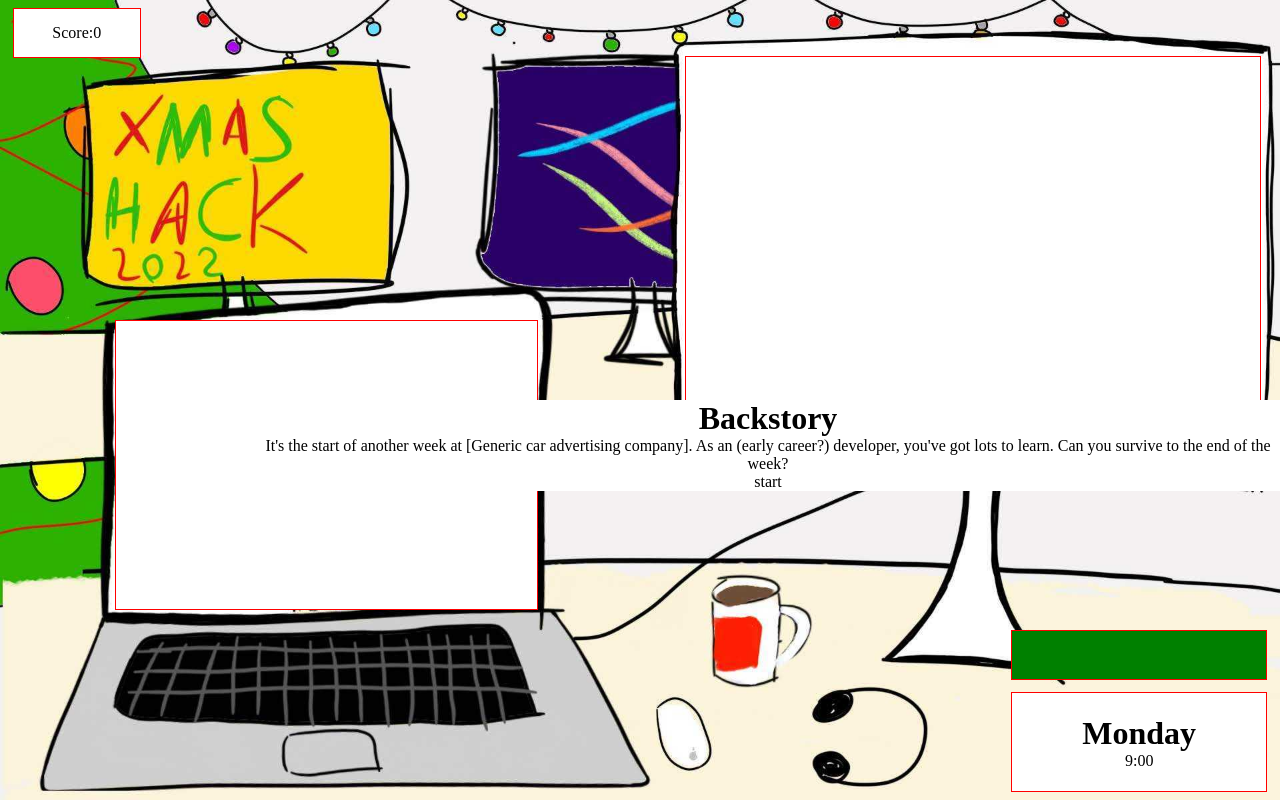
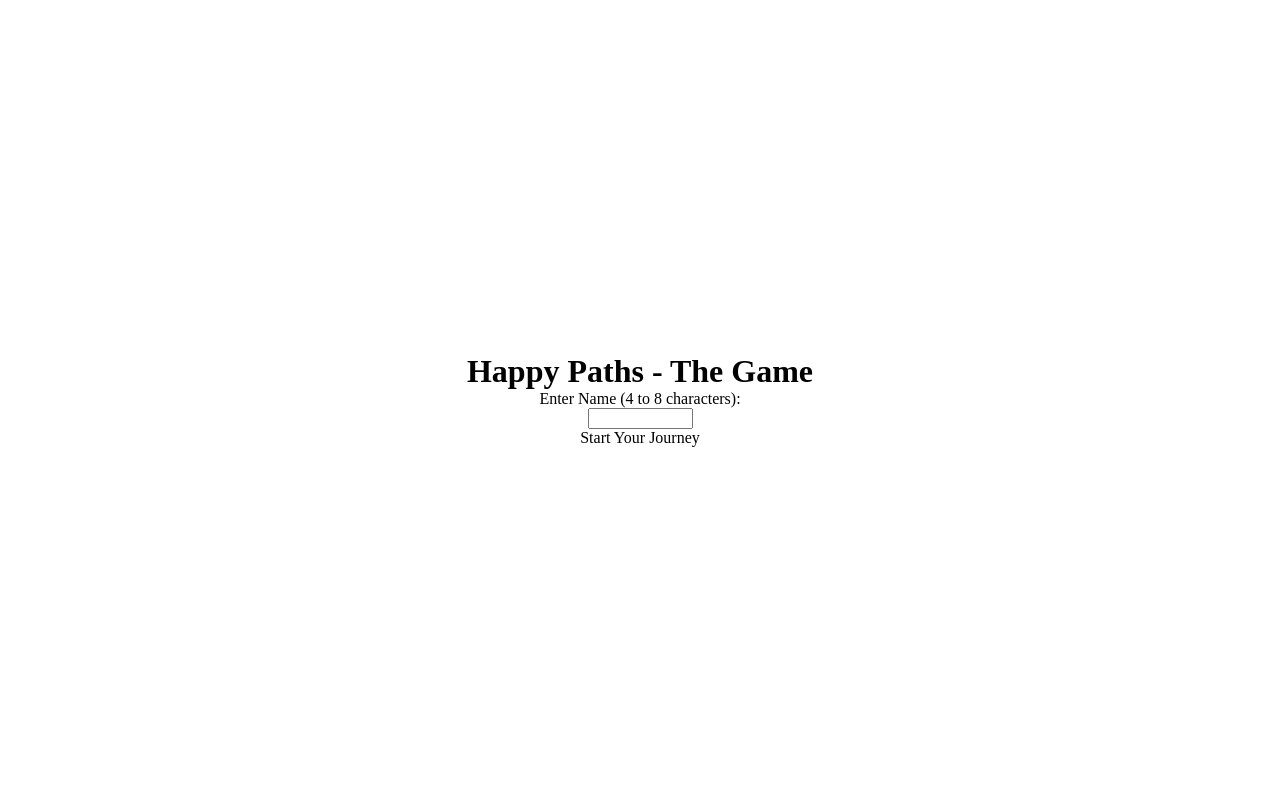
Before and after one commit to TashanDuncan/happy-paths, a Svelte app: page / in a window 1280 px wide. Built offline with nearby package versions, Linux system fonts and the light colour scheme.

Commit message:
Add main Menu Component (needs work)

```diff
--- a/src/App.svelte
+++ b/src/App.svelte
@@ -2,6 +2,7 @@
   import Choices from "./lib/Choices.svelte";
   import Energy from "./lib/Energy.svelte";
   import { gameConfig } from "./lib/gameConfig";
+  import MainMenu from "./lib/MainMenu.svelte";
   import MainMonitor from "./lib/MainMonitor.svelte";
   import Overlay from "./lib/Overlay.svelte";
   import Score from "./lib/Score.svelte";
@@ -9,6 +10,7 @@
 
   let backGroundImg = "images/officeDesk.jpg";
 
+  $: name = ''
   $: health = 100;
   $: score = 0
   $: storyText = "";
@@ -45,7 +47,8 @@
 </script>
 
 <main class="parent">
-  <Overlay {act}/>
+  <MainMenu {name}/>
+  <Overlay {act} {name}/>
   <img src={backGroundImg} alt="office background" class="background-image" />
   <Score {score}/>
   <Time {mins}{hours}/>
--- /dev/null
+++ b/src/lib/MainMenu.svelte
@@ -0,0 +1,47 @@
+<script lang="ts">
+  export let name
+  let visible = true;
+
+  function hideOverlay() {
+    visible = !visible;
+  }
+
+  function changeName(){
+
+  }
+
+</script>
+
+{#if visible}
+  <div class="main-menu">
+    <h1>Happy Paths - The Game</h1>
+    <label for="name">Enter Name (4 to 8 characters):</label>
+    <input
+      bind:value={name}
+      type="text"
+      name="name"
+      id="name"
+      required
+      minlength="4"
+      maxlength="8"
+      size="10"
+    />
+    <button on:click={hideOverlay}> Start Your Journey </button>
+  </div>
+{/if}
+
+<style>
+  .main-menu {
+    display: flex;
+    flex-direction: column;
+    align-items: center;
+    justify-content: center;
+    position: absolute;
+    z-index: 999;
+    background-color: #fff;
+    text-align: center;
+    width: 100%;
+    height: 100%;
+
+  }
+</style>
--- a/src/lib/Overlay.svelte
+++ b/src/lib/Overlay.svelte
@@ -1,31 +1,23 @@
 <script lang="ts">
+  export let act, name;
   let visible = true;
 
   function hideOverlay() {
-    visible = !visible
+    visible = !visible;
   }
-
-export let act
 </script>
 
 {#if visible}
   <div class="overlay">
-  <h1>Backstory</h1>
+    <h1>Welcome {name}</h1>
     <p>
-    It's the start of another week at [Generic car advertising company]. As
-    an (early career?) developer, you've got lots to learn. Can you survive
-    to the end of the week?
+      It's the start of another week at [Generic car advertising company]. As an
+      (early career?) developer, you've got lots to learn. Can you survive to
+      the end of the week?
     </p>
-  <button
-  on:click={act('start-monday')}
-  on:click={hideOverlay}
-
-
-
-  >start</button>
+    <button on:click={act("start-monday")} on:click={hideOverlay}>start</button>
   </div>
 {/if}
-
 
 <style>
   .overlay {
```
Lines whose indentation alone changed are shown as unchanged.
